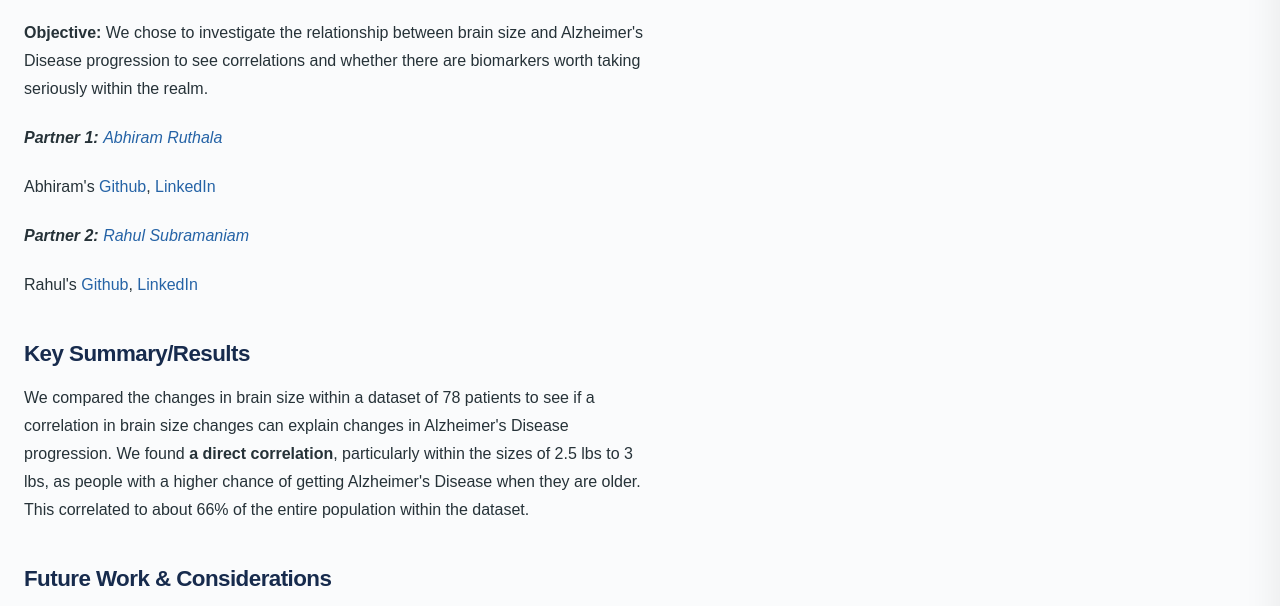
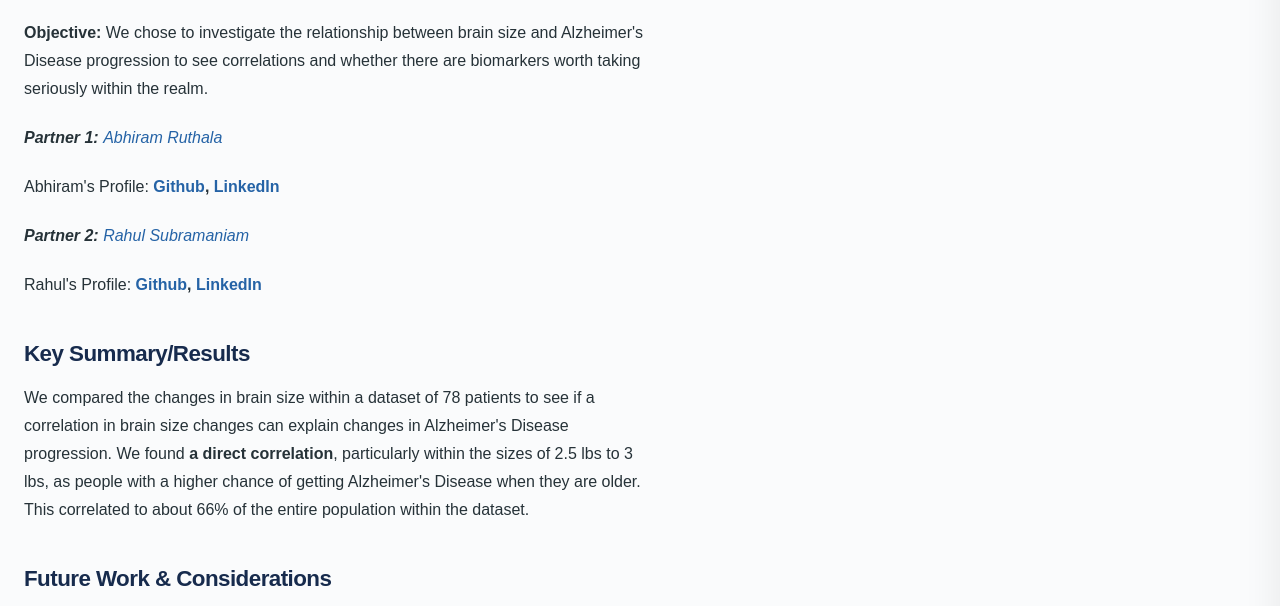
Before and after one commit to AbhiramRuthala/BME2315---Website-Template, a plain HTML site: page index2.html in a window 1280 px wide. Shown: the part 128-734 px from the top of the page. Drawn offline with Linux system fonts and the light colour scheme.

Commit message:
Update index2.html

```diff
--- a/index2.html
+++ b/index2.html
@@ -224,7 +224,7 @@
     </i>
 
         <p>
-            Abhiram's <a href="https://www.github.com/AbhiramRuthala">Github</a>, <a href="https://www.linkedin.com/in/abhiramruthala">LinkedIn</a>
+            Abhiram's Profile: <b><a href="https://www.github.com/AbhiramRuthala">Github</a>, <a href="https://www.linkedin.com/in/abhiramruthala">LinkedIn</a></b>
         </p>
 
     <i>
@@ -234,7 +234,7 @@
     </i>
 
         <p>
-            Rahul's <a href="Github">Github</a>, <a href="LinkedIn">LinkedIn</a>
+            Rahul's Profile: <b><a href="https://www.github.com/RahulSubramaniam">Github</a>, <a href="https://www.linkedin.com/in/rahulsubramaniam">LinkedIn</a></b>
         </p>
 
     <h2>
@@ -307,6 +307,8 @@
             <option value="'Helvetica Neue', sans-serif">Helvetica</option>
             <option value="'Times New Roman', serif">Serif</option>
             <option value="Trebuchet MS, sans-serif">Trebuchet</option>
+            <option value="'EB Garamond', serif">EB Garamond</option>
+            <option value="'Merriweather', serif">Merriweather</option>
         </select>
 
         <button onclick="randomizeStyle()">Randomize style</button>
@@ -364,7 +366,9 @@
         "'Courier New', monospace",
         "'Helvetica Neue', sans-serif",
         "'Times New Roman', serif",
-        "Trebuchet MS, sans-serif"
+        "Trebuchet MS, sans-serif",
+        "'EB Garamond', serif",
+        "'Merriweather', serif"
     ];
 
     function toggleSettings() {
```
